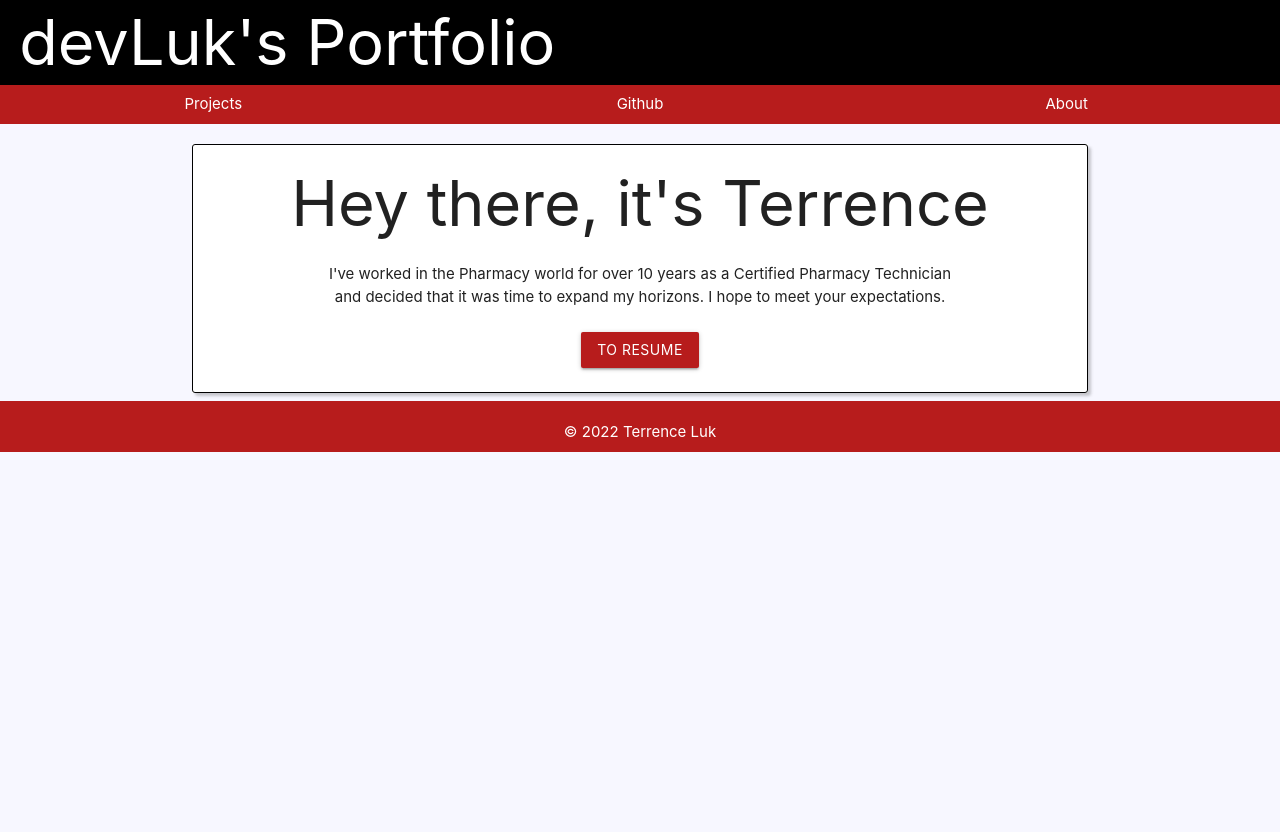
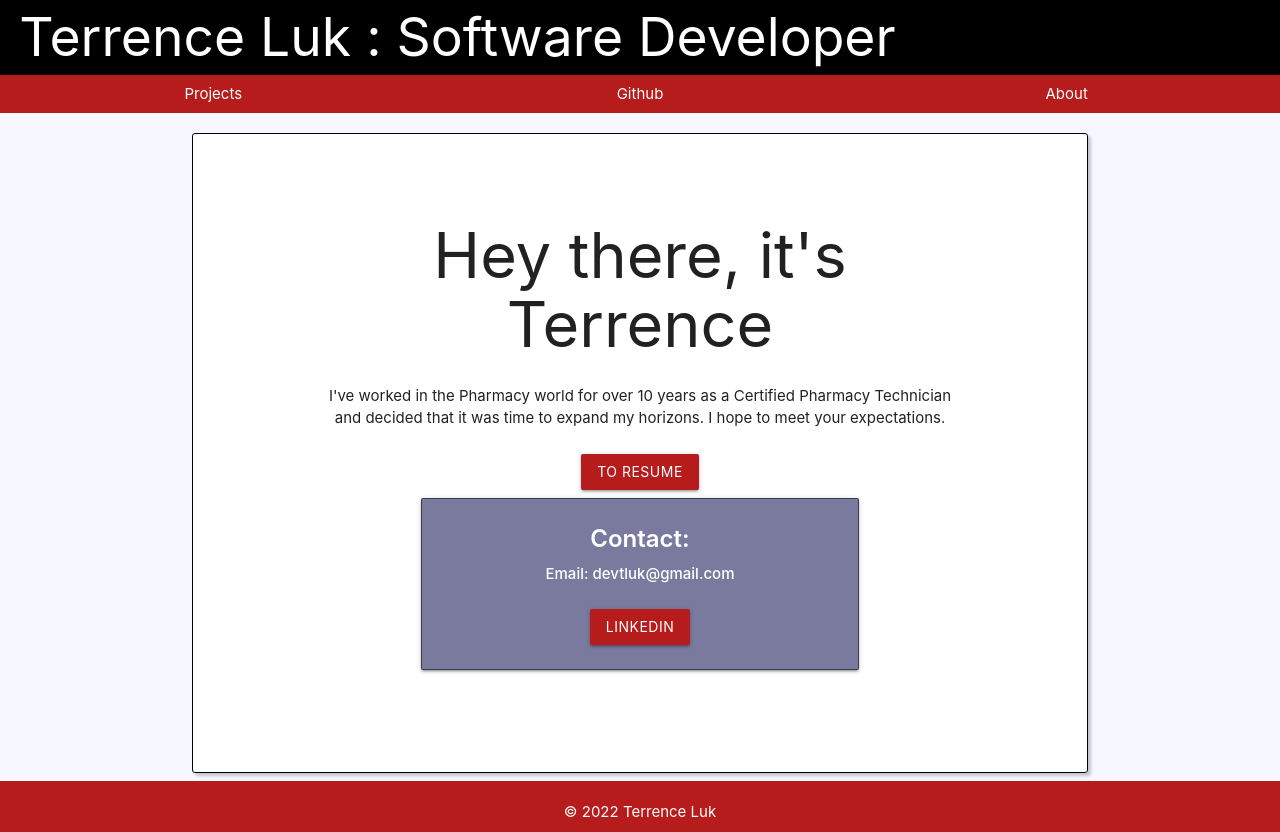
Before and after one commit to redsn/portfolioV1, a React (Create React App) app: page /about in a window 1280 px wide. Before the commit the page ends 800 px from the top, so only its background shows below. Built offline with nearby package versions, Linux system fonts and the light colour scheme.

Commit message:
wip: basic framework done, need to  add updated resume

```diff
--- a/src/App.css
+++ b/src/App.css
@@ -102,6 +102,26 @@ footer{
   margin-bottom: 1vh;
 }
 
+.stretch{
+  min-height: 80vh;
+}
+
+.contact-box{
+  background-color: var(--main-clr-3) !important;
+  margin-top: 1vh !important;
+  border: 1px solid rgb(0, 0, 0, 0.5);
+  border-radius: 10px;
+  box-shadow: 3px 3px 3px rgb(0,0,0,0.5);
+}
+
+.contact-box p{
+  font-weight: 500 !important;
+}
+
+.contact-box span{
+  font-weight: 600 !important;
+}
+
 /* potential footer stickey */
 /* .body-content {
   display: flex;
--- a/src/components/Header.js
+++ b/src/components/Header.js
@@ -14,7 +14,7 @@ const Header = () => {
         <>
             <div className="row black white-text mainnav">
                 <Link to='/'>
-                <h1 className="titlehead">devLuk's Portfolio</h1>
+                <h2 className="titlehead">Terrence Luk : Software Developer</h2>
                 </Link>
                     <div className="col s4 red darken-4">
                         <Link to='projects'>
--- a/src/components/Main.js
+++ b/src/components/Main.js
@@ -9,7 +9,7 @@ import {Routes, Route} from 'react-router-dom';
 // Imported Pages
 //==
 
-import Home from '../pages/Home';
+// import Home from '../pages/Home';
 import About from '../pages/About';
 import Projects from '../pages/Projects';
 
@@ -26,7 +26,7 @@ const Main = () => {
 
             <Route
                 path='/'
-                element={<Home />}
+                element={<Projects />}
                 />
 
             <Route
--- a/src/pages/About.js
+++ b/src/pages/About.js
@@ -21,9 +21,9 @@ const About = () => {
     return(
         <>
         <StyledAbout>
-        <div className="main-container">
-            <h1>Hey there, it's Terrence</h1>
+        <div className="main-container valign-wrapper center-align stretch">
                 <div className="container">
+                    <h1>Hey there, it's Terrence</h1>
                     <p> I've worked in the Pharmacy world for over 10 years as a Certified Pharmacy Technician and decided that it was time to expand my horizons.
                         I hope to meet your expectations.
                     </p>
@@ -32,6 +32,25 @@ const About = () => {
                         To Resume
                         </div>
                     </a>
+                    <div className="container">
+                        <div className="card contact-box white-text">
+                            <div className="card-content">
+                                <span className="card-title">
+                                    Contact:
+                                </span>
+                                <div>
+                                    <p>
+                                    Email: devtluk@gmail.com
+                                    </p>
+                                </div>
+                                    <a href="https://www.linkedin.com/in/terrence-luk-eng/">
+                                        <div className='btn red darken-4 white-text'>
+                                            linkedin
+                                        </div>
+                                    </a>
+                            </div>
+                        </div>
+                    </div>
                 </div>
         </div>
         </StyledAbout>
--- a/src/pages/Home.js
+++ b/src/pages/Home.js
@@ -5,7 +5,7 @@
 const Home = () => {
     return(
         <>
-        <div className="main-container">
+        <div className="main-container  valign-wrapper center-align stretch">
 
         </div>
         </>
--- a/src/pages/Projects.js
+++ b/src/pages/Projects.js
@@ -33,7 +33,38 @@ const Projects = () => {
         <StyledProjects>
         <div className="main-container">
 
-        <div className="section">
+
+
+            <div className="section">
+                <div className="container">
+                    <h3>Full Stack Application</h3>
+                    <div className="card">
+                        <div className="card-image">
+                            <img src={project2main} alt="BucketList Main" />
+                        </div>
+                        <div className="divider"></div>
+                        <div className="card-content">
+                            <span className="card-title">BucketList</span>
+                            <p>
+                                BucketList is a full-stack application for users who want to track media they've seen or plan to see. Users can also see their total watch time in the profile.
+                            </p>
+                        </div>
+                        <div className="card-action">
+                            <div className="row">
+                                <a href="https://github.com/redsn/Project3-Blist-Front" target="_blank" rel="noreferrer" className="btn red darken-4">
+                                    Github
+                                </a>
+                                <a href="https://precious-capybara-c43215.netlify.app/" target="_blank" rel="noreferrer" className="btn red darken-4">
+                                    Live Site
+                                </a>
+                            </div>
+                        </div>
+                    </div>
+                </div>
+            </div>
+            <div className="divider"></div>
+
+            <div className="section">
                 <div className="container">
                     <h3>CRM</h3>
                     <div className="card">
@@ -56,35 +87,6 @@ const Projects = () => {
                                     Github
                                 </a>
                                 <a href="https://wagtracker.herokuapp.com/" target="_blank" rel="noreferrer" className="btn red darken-4">
-                                    Live Site
-                                </a>
-                            </div>
-                        </div>
-                    </div>
-                </div>
-            </div>
-            <div className="divider"></div>
-
-            <div className="section">
-                <div className="container">
-                    <h3>Full Stack Application</h3>
-                    <div className="card">
-                        <div className="card-image">
-                            <img src={project2main} alt="BucketList Main" />
-                        </div>
-                        <div className="divider"></div>
-                        <div className="card-content">
-                            <span className="card-title">BucketList</span>
-                            <p>
-                                BucketList is a full-stack application for users who want to track media they've seen or plan to see. Users can also see their total watch time in the profile.
-                            </p>
-                        </div>
-                        <div className="card-action">
-                            <div className="row">
-                                <a href="https://github.com/redsn/Project3-Blist-Front" target="_blank" rel="noreferrer" className="btn red darken-4">
-                                    Github
-                                </a>
-                                <a href="https://precious-capybara-c43215.netlify.app/" target="_blank" rel="noreferrer" className="btn red darken-4">
                                     Live Site
                                 </a>
                             </div>
```
